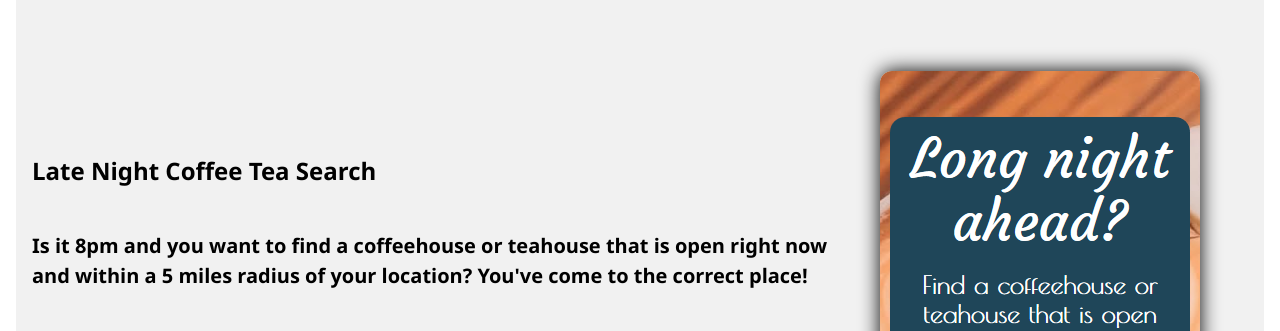
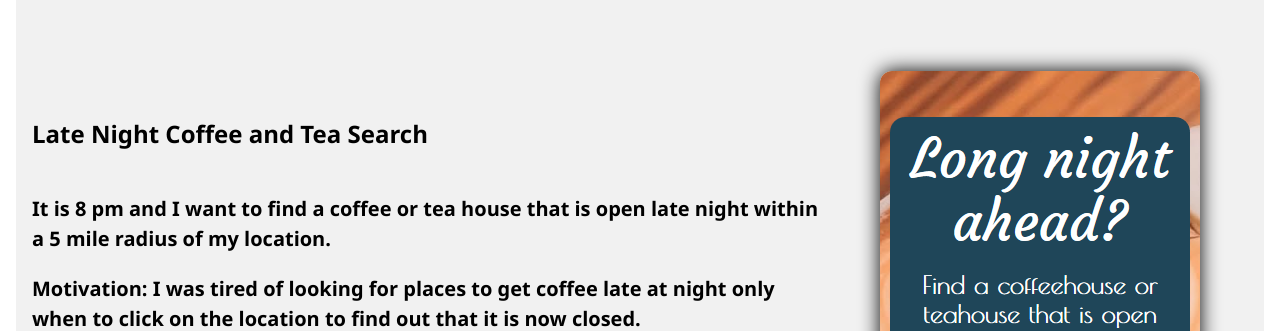
Before and after one commit to rusye/portfolio, a plain HTML site: page index.html in a window 1280 px wide. Shown: the part 1970-2301 px from the top of the page. Drawn offline with nearby package versions, Linux system fonts and the light colour scheme; a web font is replaced by a local one.

Commit message:
updated coffee tea statement, fixed aria issues

```diff
--- a/index.html
+++ b/index.html
@@ -65,17 +65,17 @@
     <main role="main" class="div-content padding" style="max-width:1500px">
 
       <!-- About Section -->
-      <section role="region" class="container padding-32" id="about">
+      <div role="region" class="container padding-32" id="about">
         <h2 tabindex="0" class="border-bottom border-light-grey padding-16">About</h2>
         <p>Hi. I'm Russ, a MERN software developer.<br><br>
           Ever since I've learned to use robots I've always enjoyed programming.
           It is extremely satisfying because I enjoy solving problems and seeing things come to life.<br><br>
           Outside of coding, I'm often found geeking out about emerging technologies.
         </p>
-      </section>
+      </div>
 
       <!-- Project Section -->
-      <section role="region">
+      <div role="region">
         <div class="container padding-32" id="projects">
           <h2 tabindex="0" class="border-bottom border-light-grey padding-16">Projects</h2>
         </div>
@@ -108,8 +108,9 @@
 
               <div class="space-between">
                 <!-- Live Button -->
+                <!-- Add this when the site goes live -->
                 <!-- <a onclick="this.blur()" class="fancy-button" href="#" target="_blank">
-                  <span class="text"><img title="Demo the Znayti app" class="icon" src="images/znayti.png"> Live</span>
+                  <span class="text"><img title="View the live app" class="icon" src="images/znayti.png"> Live</span>
                   <span class="line -right"></span>
                   <span class="line -top"></span>
                   <span class="line -left"></span>
@@ -200,8 +201,8 @@
           <div class="project-flex">
             <!-- Project Description -->
             <div class="width-twothird">
-              <h3 tabindex="0">Late Night Coffee Tea Search</h3>
-              <h4 class="padding-32">Is it 8pm and you want to find a coffeehouse or teahouse that is open right now and within a 5 miles radius of your location?  You've come to the correct place!</h4>
+              <h3 tabindex="0">Late Night Coffee and Tea Search</h3>
+              <h4 class="padding-32">It is 8 pm and I want to find a coffee or tea house that is open late night within a 5 mile radius of my location.</p>
               <p><b>Motivation:</b> I was tired of looking for places to get coffee late at night only when to click on the location to find out that it is now closed.</p>
               <p><b>Tech Stack: </b></p>
               <div class="techStackContainer">
@@ -241,7 +242,7 @@
             </div>
           </div>
         </div>
-      </section>
+      </div>
     </main>
 
     <!-- Footer -->
```
